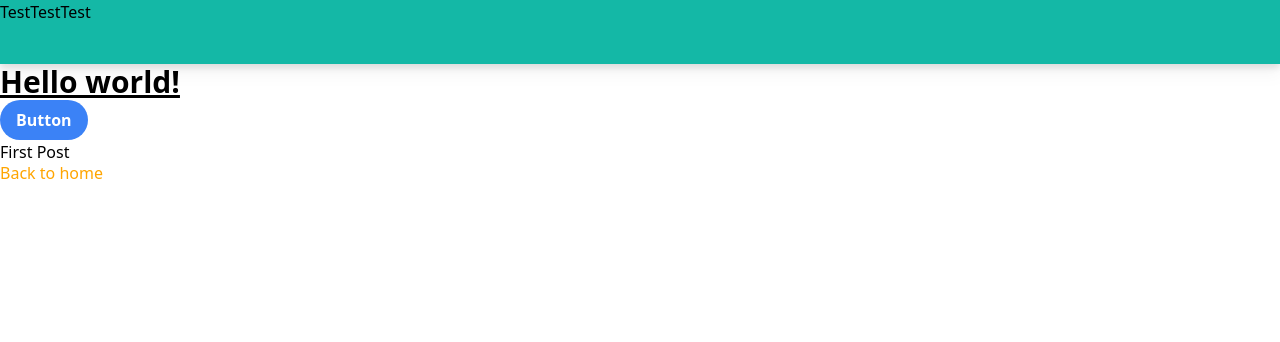
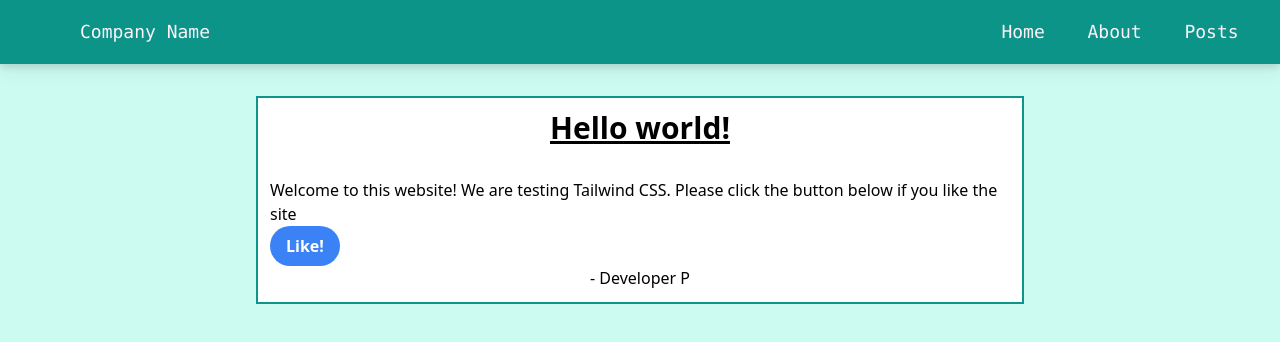
Before and after one commit to pragyachik/Nodejs-Tutorials, a Next.js app in the folder nextjsapp/nextjs-blog/: page /posts/first-post in a window 1280 px wide. Shown: the top 342 px of the page. Built offline with nearby package versions, Linux system fonts and the light colour scheme.

Commit message:
initial page layout test

```diff
--- a/nextjsapp/nextjs-blog/pages/posts/first-post.js
+++ b/nextjsapp/nextjs-blog/pages/posts/first-post.js
@@ -1,48 +1,57 @@
 import Link from "next/link";
+
+function Navigation(){
+    return (
+        <>
+            <nav className="flex bg-teal-600 drop-shadow-lg h-16 items-center text-lg text-pink-50 font-mono">
+                <div className="basis-1/4 justify-center px-20">
+                    <div><a>Company Name</a></div>
+                </div>
+                <div className="basis-1/2"></div>
+                <div className="flex basis-1/4 justify-around px-5">
+                    <div>
+                        <Link href="/">
+                            <a>Home</a>
+                        </Link>
+                    </div>
+                    <div><a>About</a></div>
+                    <div><a>Posts</a></div>
+                </div>
+            </nav>
+        </>
+    )
+}
+
+function Body(){
+    return (
+        <>
+            <div className="flex flex-col items-center ml-64 mr-64 mt-8 mb-8 p-3 bg-white border-2 border-teal-600">
+                <div className="mb-8">
+                    <h1 className="text-3xl font-bold underline">
+                    Hello world!
+                    </h1>
+                </div>
+                <div>
+                    <p>Welcome to this website! We are testing Tailwind CSS. Please click the button below if you like the site</p>
+                    <button className="bg-blue-500 hover:bg-blue-700 text-white font-bold py-2 px-4 rounded-full">
+                    Like!
+                    </button>
+                </div>
+                <div>
+                    -{` `}Developer P
+                </div>
+            </div>
+        </>
+    )
+}
 
 export default function FirstPost() {
     return (
         <>
-            <nav className="bg-teal-500 drop-shadow-lg h-16">
-                <a>Test</a>
-                <a>Test</a>
-                <a>Test</a>
-            </nav>
-            <h1 className="text-3xl font-bold underline">
-            Hello world!
-            </h1>
-            <button className="bg-blue-500 hover:bg-blue-700 text-white font-bold py-2 px-4 rounded-full">
-            Button
-            </button>
-            <h1>First Post</h1>
-            <h2 className="title">
-                <Link href="/">
-                    <a>Back to home</a>
-                </Link>
-            </h2>
-            <style jsx>
-                {`
-                    .title a {
-                        color: orange;
-                        text-decoration: none;
-                      }
-
-                      .title a:hover,
-                      .title a:focus,
-                      .title a:active {
-                        text-decoration: underline;
-                      }
-
-                      .title {
-                        margin: 0;
-                        line-height: 1.15;
-                        font-size: 1rem;
-                      }
-                    .nav{
-                        background-color:gray;
-                    }
-                `}
-            </style>
+            <div className="bg-teal-100 h-screen w-screen">
+                <Navigation />
+                <Body />
+            </div>
         </>
     );
   }
```
